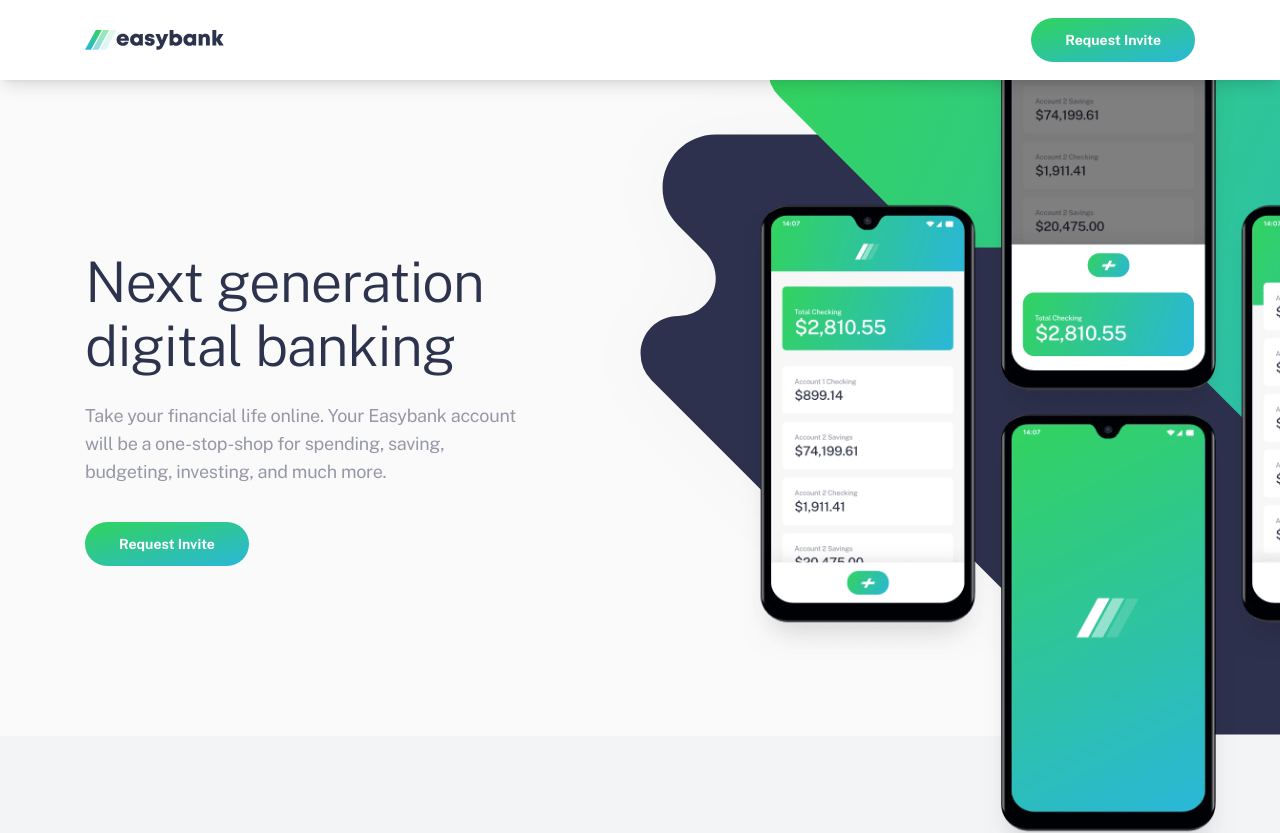
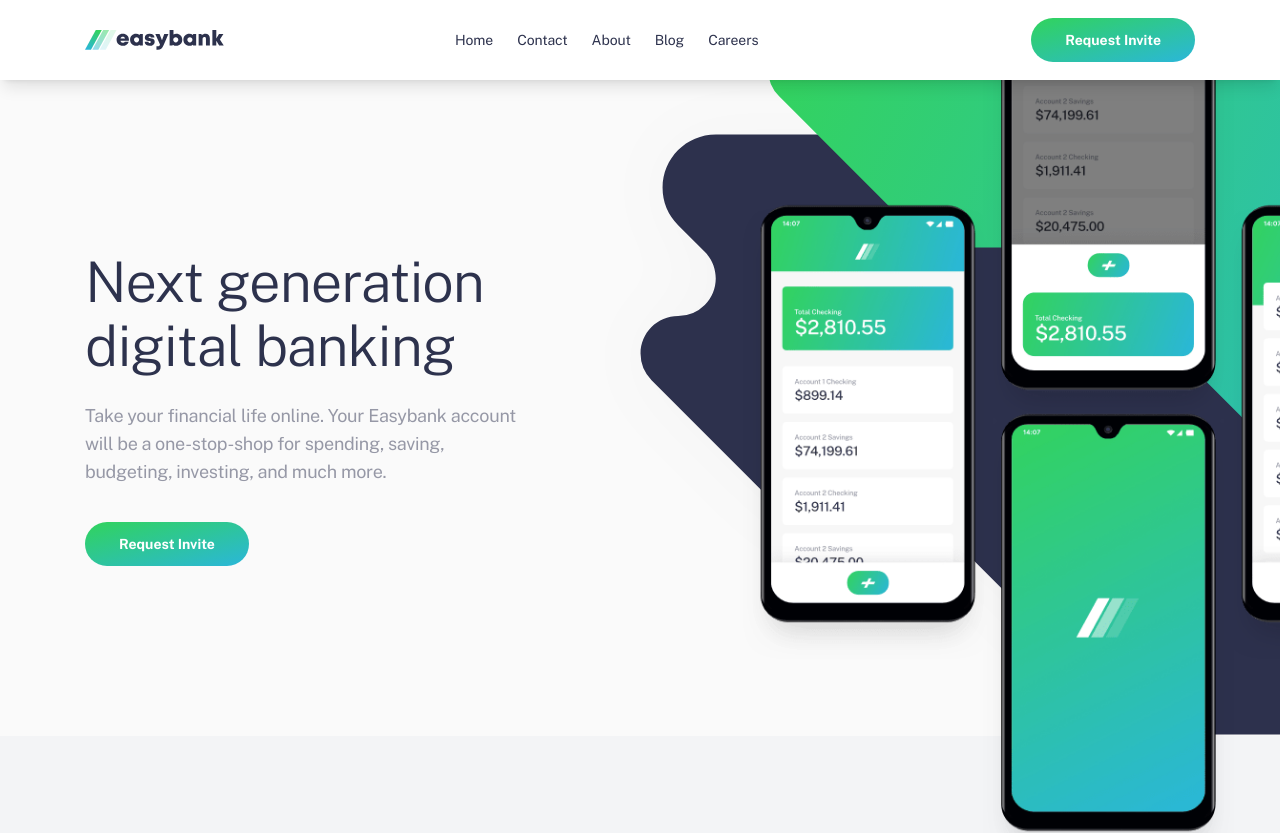
Before and after one commit to john-mirage/fm-easybank-landing-page, a React (Vite) app: page / in a window 1280 px wide. Shown: the top 833 px of the page. Built offline with nearby package versions, Linux system fonts and the light colour scheme.

Commit message:
feat: handle header nav

```diff
--- a/src/components/Footer/Footer.tsx
+++ b/src/components/Footer/Footer.tsx
@@ -4,7 +4,9 @@
   return (
     <Styled.Footer>
       <Styled.Container>
-        <Styled.Logo />
+        <a href="#" aria-label="Go to the homepage of Easybank">
+          <Styled.Logo />
+        </a>
         <Styled.SocialNavigation />
         <Styled.Navigation />
         <Styled.Button type="button">Request Invite</Styled.Button>
--- a/src/components/Header/Header.style.ts
+++ b/src/components/Header/Header.style.ts
@@ -7,6 +7,11 @@
 } from "@styles/styled-components.mixins";
 import { IconHamburger } from "@components/Icon";
 import BaseButton from "@components/Button";
+import Navigation from "@components/HeaderNavigation";
+
+interface NavigationProps {
+  navIsOpen: boolean;
+}
 
 export const Header = styled.header`
   position: fixed;
@@ -57,6 +62,21 @@
   justify-content: flex-end;
 `;
 
+export const HeaderNavigation = styled(Navigation)<NavigationProps>`
+  visibility: ${({ navIsOpen }) => (navIsOpen ? "visible" : "hidden")};
+  opacity: ${({ navIsOpen }) => (navIsOpen ? "1" : "0")};
+
+  @media screen and (prefers-reduced-motion: no-preference) {
+    transition-property: visibility, opacity;
+    transition-duration: 150ms;
+  }
+
+  @media screen and (min-width: ${({ theme }) => theme.screen.lg}) {
+    visibility: visible;
+    opacity: 1;
+  }
+`;
+
 export const Logo = styled(BaseLogo)`
   width: ${({ theme }) => theme.pxToRem(139)};
   height: ${({ theme }) => theme.pxToRem(20)};
--- a/src/components/Header/Header.tsx
+++ b/src/components/Header/Header.tsx
@@ -1,4 +1,3 @@
-import HeaderNavigation from "@components/HeaderNavigation";
 import * as Styled from "./Header.style";
 import { useState } from "react";
 
@@ -14,10 +13,15 @@
       <Styled.Title>Easybank homepage</Styled.Title>
       <Styled.Container>
         <Styled.LeftSection>
-          <Styled.Logo />
+          <a href="#" aria-label="Go to the homepage of Easybank">
+            <Styled.Logo />
+          </a>
         </Styled.LeftSection>
         <Styled.MiddleSection>
-          {navIsOpen && <HeaderNavigation />}
+          <Styled.HeaderNavigation
+            navIsOpen={navIsOpen}
+            onClick={onButtonClick}
+          />
         </Styled.MiddleSection>
         <Styled.RightSection>
           <Styled.IconButton
--- a/src/components/HeaderNavigation/HeaderNavigation.style.ts
+++ b/src/components/HeaderNavigation/HeaderNavigation.style.ts
@@ -9,8 +9,8 @@
   padding: 24px;
 
   @media screen and (min-width: ${({ theme }) => theme.screen.lg}) {
-    top: 80px;
-    height: calc(100% - 80px);
+    position: static;
+    padding: 0;
   }
 `;
 
@@ -23,6 +23,10 @@
     ${({ theme }) => theme.color.darkBlue},
     hsla(231, 26%, 24%, 0%)
   );
+
+  @media screen and (min-width: ${({ theme }) => theme.screen.lg}) {
+    display: none;
+  }
 `;
 
 export const Navigation = styled.nav`
@@ -35,11 +39,74 @@
   padding: 32px;
   border-radius: 4px;
   background-color: ${({ theme }) => theme.color.white};
+
+  @media screen and (min-width: ${({ theme }) => theme.screen.lg}) {
+    display: flex;
+    flex-direction: row;
+    justify-content: stretch;
+    align-items: center;
+    height: 80px;
+    padding: 0;
+    background-color: transparent;
+  }
 `;
 
 export const Link = styled.a`
+  position: relative;
+  display: flex;
+  align-items: center;
   font-size: 18px;
   font-weight: 400;
   letter-spacing: -0.14px;
   color: ${({ theme }) => theme.color.darkBlue};
+
+  @media screen and (min-width: ${({ theme }) => theme.screen.lg}) {
+    height: 100%;
+    font-size: 14px;
+    font-weight: 400;
+    letter-spacing: -0.11px;
+    color: ${({ theme }) => theme.color.grayishBlue};
+
+    @media screen and (hover: hover) {
+      &:hover {
+        color: ${({ theme }) => theme.color.darkBlue};
+      }
+    }
+
+    @media screen and (prefers-reduced-motion: no-preference) {
+      transition-property: color;
+      transition-duration: 150ms;
+    }
+  }
 `;
+
+export const LinkLine = styled.span`
+  position: absolute;
+  bottom: 0;
+  left: 0;
+  width: 100%;
+  height: 4px;
+  background: linear-gradient(
+    to bottom right,
+    ${({ theme }) => `${theme.color.limeGreen}, ${theme.color.brightCyan}`}
+  );
+  visibility: hidden;
+  opacity: 0;
+  transform: translateY(4px);
+
+  @media screen and (hover: hover) {
+    ${Link}:hover & {
+      visibility: visible;
+      opacity: 1;
+    }
+  }
+
+  @media screen and (prefers-reduced-motion: no-preference) {
+    transition-property: visibility, opacity;
+    transition-duration: 150ms;
+  }
+
+  @media screen and (min-width: ${({ theme }) => theme.screen.lg}) {
+    transform: none;
+  }
+`;
--- a/src/components/HeaderNavigation/HeaderNavigation.tsx
+++ b/src/components/HeaderNavigation/HeaderNavigation.tsx
@@ -1,15 +1,35 @@
 import * as Styled from "./HeaderNavigation.style";
 
-const HeaderNavigation = () => {
+interface Props {
+  className?: string;
+  onClick: () => void;
+}
+
+const HeaderNavigation = ({ className, onClick }: Props) => {
   return (
-    <Styled.Container>
-      <Styled.Overlay />
+    <Styled.Container className={className}>
+      <Styled.Overlay onClick={onClick} />
       <Styled.Navigation>
-        <Styled.Link href="">Home</Styled.Link>
-        <Styled.Link href="">Contact</Styled.Link>
-        <Styled.Link href="">About</Styled.Link>
-        <Styled.Link href="">Blog</Styled.Link>
-        <Styled.Link href="">Careers</Styled.Link>
+        <Styled.Link href="#">
+          Home
+          <Styled.LinkLine />
+        </Styled.Link>
+        <Styled.Link href="#">
+          Contact
+          <Styled.LinkLine />
+        </Styled.Link>
+        <Styled.Link href="#">
+          About
+          <Styled.LinkLine />
+        </Styled.Link>
+        <Styled.Link href="#">
+          Blog
+          <Styled.LinkLine />
+        </Styled.Link>
+        <Styled.Link href="#">
+          Careers
+          <Styled.LinkLine />
+        </Styled.Link>
       </Styled.Navigation>
     </Styled.Container>
   );
```
